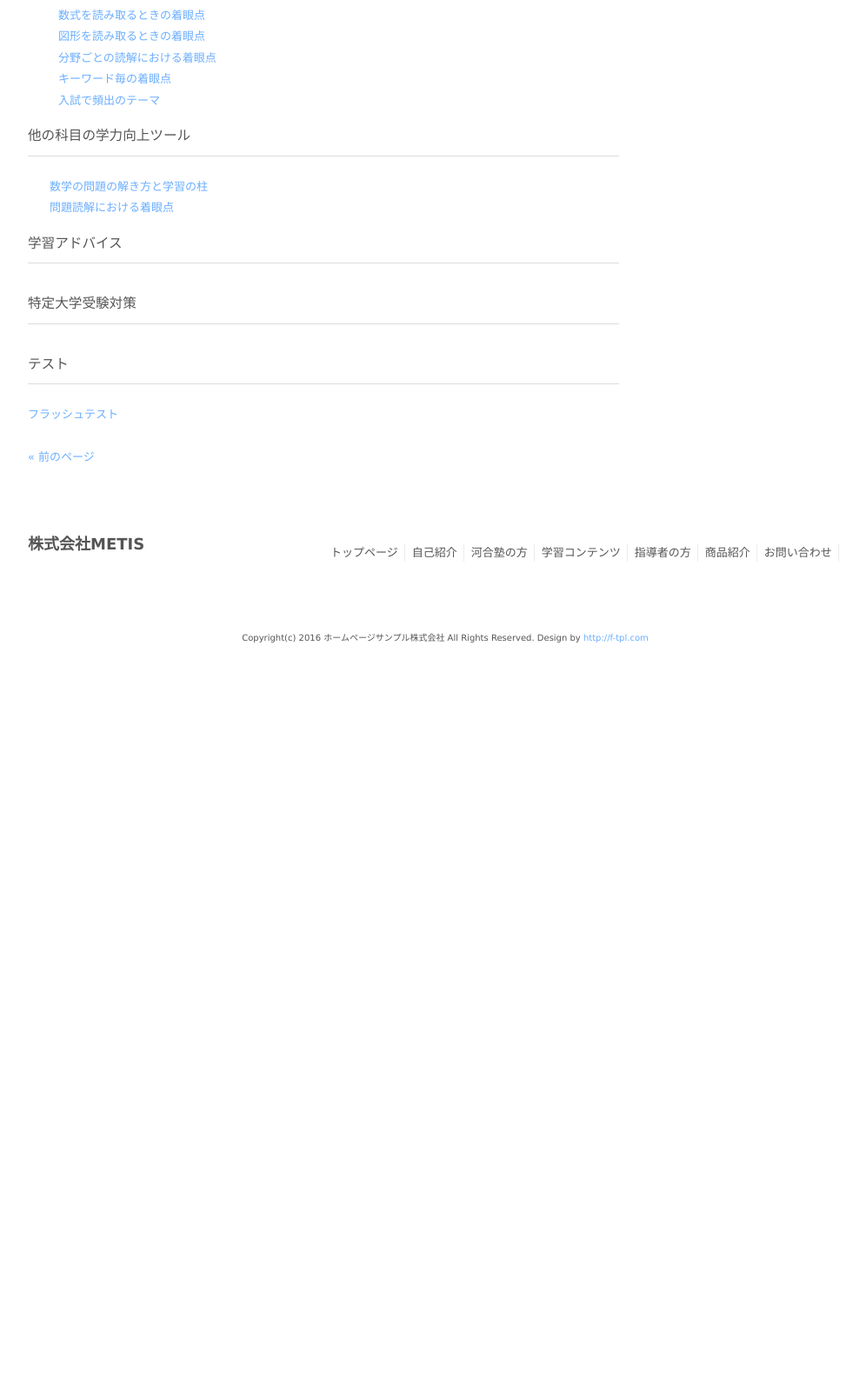
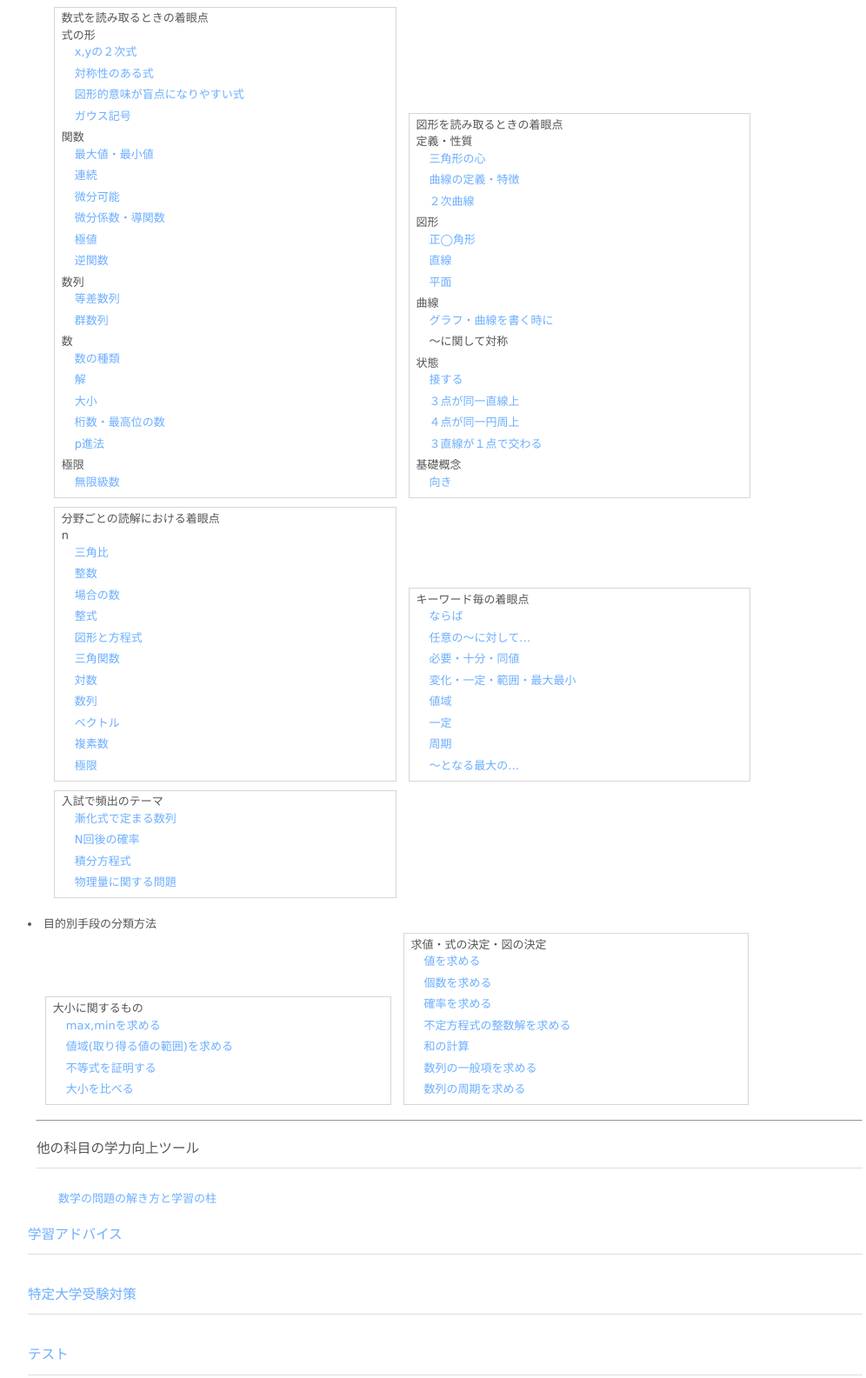
Before and after one commit to kuriyosh/metis, a plain HTML site: page contents.html in a window 1280 px wide. Shown: the part 426-2011 px from the top of the page at 87% size, without its empty margins (128-1124 px from the left). Before the commit the page ends 1197 px from the top, so only its background shows below. Drawn offline with nearby package versions, Linux system fonts and the light colour scheme.

Commit message:
renewal contents page& add students page

```diff
--- a/contents.html
+++ b/contents.html
@@ -35,31 +35,23 @@
 		</header>
 
 		<nav id="mainNav">
-			<div class="inner">
+			<div class="inner" style="width:700px">
 				<a class="menu" id="menu"><span>MENU</span></a>
 				<div class="panel">
 					<ul>
-						<li class="current-menu-item"><a href="index.html"><strong>トップページ</strong><span>Top</span></a></li>
-						<li><a href="profile.html"><strong>自己紹介</strong><span>Profile</span></a></li>
-						<li><a><strong>生徒の方</strong><span>Student</span></a>
-							<ul class="sub-menu">
-								<li><a href="kawai.html">河合塾の方</a></li>
-								<li><a href="contens.html">学習コンテンツ</a></li>
-							</ul>
-						</li>
-						<li><a href="teacher.html"><strong>指導者の方</strong><span>Teacher</span></a></li>
-						<li><a href="products.html"><strong>商品紹介</strong><span>Products</span></a></li>
-						<li><a href="contact.html"><strong>お問い合わせ</strong><span>Contact</span></a></li>
+						<li class="current-menu-item"><a href="students.html"><strong>トップページ</strong><span>Top</span></a></li>
+						<li><a href="contents.html"><strong>大学受験ROOM</strong><span>Profile</span></a></li>
+						<li><a href="kawai.html"><strong>河合塾の方</strong><span>Profile</span></a></li>
+						<li><a href="teacher.html"><strong>最近の気づき</strong><span>Teacher</span></a></li>
 					</ul>
 				</div>
 			</div>
-p		</nav>
+		</nav>
 
 		<div id="wrapper">
-
-			<section id="main">
+			<section id="large-main">
 				<section id="post-250" class="content">
-					<h3 class="heading">学習用コンテンツ</h3>
+					<h3 class="heading" style="clear:both;">学習用コンテンツ</h3>
 					各種学習アドバイスや学習ツールを掲載しています。
 					<article class="post">
 						<h3>数学力向上ツール</h3>
@@ -68,11 +60,9 @@ p		</nav>
 							<li>問題読解における着眼点</li>
 							<ul id="chakugan">
 								<li>解き方を考える以前に、問題がどれだけ深く読み取れているかで大きく差がつきます。<br>
-									問題を読み取る際「何に注目するか」「どんな姿勢で読み取るか」を学び、問題の読み方を鍛えましょう。
-									<li onclick="obj=document.getElementById('chakugan-sushiki').style; obj.display=(obj.display=='none')?'block':'none';">
-										<a style="cursor:pointer;">数式を読み取るときの着眼点</a>
-									</li>
-									<ul id="chakugan-sushiki" style="display:none;clear:both;">
+									問題を読み取る際「何に注目するか」「どんな姿勢で読み取るか」を学び、問題の読み方を鍛えましょう。</li>
+								<ul class="content-group" id="chakugan-sushiki">
+									<h4 >数式を読み取るときの着眼点</h4>
 									<h4>式の形</h4>
 									<li><a class="iframe" href="contents/2zisiki.html" title="x,yの２次式">x,yの２次式</a></li>
 									<li><a class="iframe" href="contents/taisyou.html" title="対称性のある式">対称性のある式</a></li>
@@ -98,10 +88,8 @@ p		</nav>
 									<li><a class="iframe" href="contents/infinity.html" title="無限級数">無限級数</a></li>
 								</ul>
 
-									<li onclick="obj=document.getElementById('chakugan-zukei').style; obj.display=(obj.display=='none')?'block':'none';">
-										<a style="cursor:pointer;">図形を読み取るときの着眼点</a>
-									</li>
-									<ul id="chakugan-zukei" style="display:none;clear:both;">
+								<ul id="chakugan-zukei" class="content-group">
+									<h4>図形を読み取るときの着眼点</h4>
 									<h4>定義・性質</h4>
 									<li><a class="iframe" href="contents/sankaku.html" title="三角形の心">三角形の心</a></li>
 									<li><a class="iframe" href="contents/kyokushin.html" title="曲線の定義・特徴">曲線の定義・特徴</a></li>
@@ -122,11 +110,9 @@ p		</nav>
 									<li><a class="iframe" href="contents/muki.html" title="向き">向き</a></li>
 								</ul>
 
-									<li onclick="obj=document.getElementById('chakugan-bunnya').style; obj.display=(obj.display=='none')?'block':'none';">
-										<a style="cursor:pointer;">分野ごとの読解における着眼点</a>
-									</li>
-									<ul id="chakugan-bunnya" style="display:none;clear:both;">
-										<li><a class="iframe" href="contents/.html" title="三角比">三角比</a></li>
+								<ul id="chakugan-bunnya" class="content-group">
+									<h4>分野ごとの読解における着眼点</h4>
+n									<li><a class="iframe" href="contents/.html" title="三角比">三角比</a></li>
 									<li><a class="iframe" href="contents/.html" title="整数">整数</a></li>
 									<li><a class="iframe" href="contents/.html" title="場合の数">場合の数</a></li>
 									<li><a class="iframe" href="contents/.html" title="整式">整式</a></li>
@@ -139,10 +125,8 @@ p		</nav>
 									<li><a class="iframe" href="contents/.html" title="極限">極限</a></li>
 								</ul>
 
-									<li onclick="obj=document.getElementById('chakugan-keyword').style; obj.display=(obj.display=='none')?'block':'none';">
-										<a style="cursor:pointer;">キーワード毎の着眼点</a>
-									</li>
-									<ul id="chakugan-keyword" style="display:none;clear:both;">
+								<ul id="chakugan-keyword" class="content-group">
+									<h4>キーワード毎の着眼点</h4>
 									<li><a class="iframe" href="contents/.html" title="ならば">ならば</a></li>
 									<li><a class="iframe" href="contents/.html" title="任意の〜に対して">任意の～に対して…</a></li>
 									<li><a class="iframe" href="contents/.html" title="必要・十分・同値">必要・十分・同値</a></li>
@@ -153,10 +137,8 @@ p		</nav>
 									<li><a class="iframe" href="contents/.html" title="〜となる最大の">～となる最大の…</a></li>
 								</ul>
 
-									<li onclick="obj=document.getElementById('hinshutu-theme').style; obj.display=(obj.display=='none')?'block':'none';">
-										<a style="cursor:pointer;">入試で頻出のテーマ</a>
-									</li>
-									<ul id="hinsyutu-theme" style="display:none;clear:both;">
+								<ul id="chakugan-theme" class="content-group">
+									<h4>入試で頻出のテーマ</h4>
 									<li><a class="iframe" href="contents/.html" title="漸化式で定まる数列">漸化式で定まる数列</a></li>
 									<li><a class="iframe" href="contents/.html" title="N回後の確率">N回後の確率</a></li>
 									<li><a class="iframe" href="contents/.html" title="積分方程式">積分方程式</a></li>
@@ -164,13 +146,34 @@ p		</nav>
 								</ul>
 							</ul>
 						</ul>
+						<li>目的別手段の分類方法</li>
+						<ul id="mokuteki">
+							<ul class="content-group" id="mokuteki-manmin">
+								<h4>大小に関するもの</h4>
+								<li><a class="iframe" href="contents/.html" title="">max,minを求める</a></li>
+								<li><a class="iframe" href="contents/.html" title="">値域(取り得る値の範囲)を求める</a></li>
+								<li><a class="iframe" href="contents/.html" title="">不等式を証明する</a></li>
+								<li><a class="iframe" href="contents/.html" title="">大小を比べる</a></li>
+							</ul>
+							<ul class="content-group" id="mokuteki-kettei">
+								<h4>求値・式の決定・図の決定</h4>
+								<li><a class="iframe" href="contents/.html" title="">値を求める</a></li>
+								<li><a class="iframe" href="contents/.html" title="">個数を求める</a></li>
+								<li><a class="iframe" href="contents/.html" title="">確率を求める</a></li>
+								<li><a class="iframe" href="contents/.html" title="">不定方程式の整数解を求める</a></li>
+								<li><a class="iframe" href="contents/.html" title="">和の計算</a></li>
+								<li><a class="iframe" href="contents/.html" title="">数列の一般項を求める</a></li>
+								<li><a class="iframe" href="contents/.html" title="">数列の周期を求める</a></li>
+								<li><a class="iframe" href="contents/.html" title=""></a></li>
+							</ul>
+
+
+						<hr style="clear:both;">
 
 						<h3>他の科目の学力向上ツール</h3>
 						<ul>
 							<li><a class="iframe" href="contents/hashira.html" title="数学の柱">数学の問題の解き方と学習の柱</a></li>
-								<li onclick="obj=document.getElementById('chakugan').style; obj.display=(obj.display=='none')?'block':'none';">
-									<a style="cursor:pointer;">問題読解における着眼点</a>
-								</li>
+							<li><a style="問題読解における着眼点</li>
 							<ul id="chakugan" style="display:none;clear:both;">
 							</ul>
 						</ul>
@@ -188,7 +191,7 @@ p		</nav>
 				</div>
 			</section>
 
-			<aside id="sidebar">
+			<!-- <aside id="sidebar">
 				 <section>
 				 <h3 class="heading"><span>コンテンツマップ</span></h3>
 				 <article>
@@ -200,7 +203,7 @@ p		</nav>
 				 </ul>
 				 </article>
 				 </section>
-			</aside>
+				 </aside> -->
 
 			<footer id="footer">
 				<div class="inner">
--- a/style.css
+++ b/style.css
@@ -40,6 +40,9 @@ a:active, a:focus {outline:0;}
 	width:98%;
 	position:relative;
 }
+
+
+
 
 .inner{
 	margin:0 auto;
@@ -484,6 +487,12 @@ img.alignright, img.alignleft{
 	display:inline;
 }
 
+.content-group{
+	border:solid 1px #D6D6D6;
+	width:40%;
+	padding : 0.2em 0.6em ;
+}
+
 img.alignleft{margin:0 7px 2px 0;}
 
 .alignright{float:right;}
@@ -581,6 +590,11 @@ img.alignleft{margin:0 7px 2px 0;}
 		width:680px;
 		padding:15px 0 0 0;
 	}
+	#large-main{
+		float:left;
+		width:100%;
+		padding:15px 0 0 0;
+	}
 
 	#sidebar{
 		float:right;
@@ -609,10 +623,19 @@ img.alignleft{margin:0 7px 2px 0;}
 		display:table-cell;
 	}
 
+	/* コンテンツの枠 */
+	.content-group{
+		display:inline-block;
+	}
 }
 
 
 @media only screen and (max-width:959px){
+
+	.content-group{
+		width:80%;
+		float:left;
+	}
 	*{
 		-webkit-box-sizing:border-box;
 		-moz-box-sizing:border-box;
```
Also changed, not shown: index.html (+9 -8 lines). Lines whose indentation alone changed are shown as unchanged.
